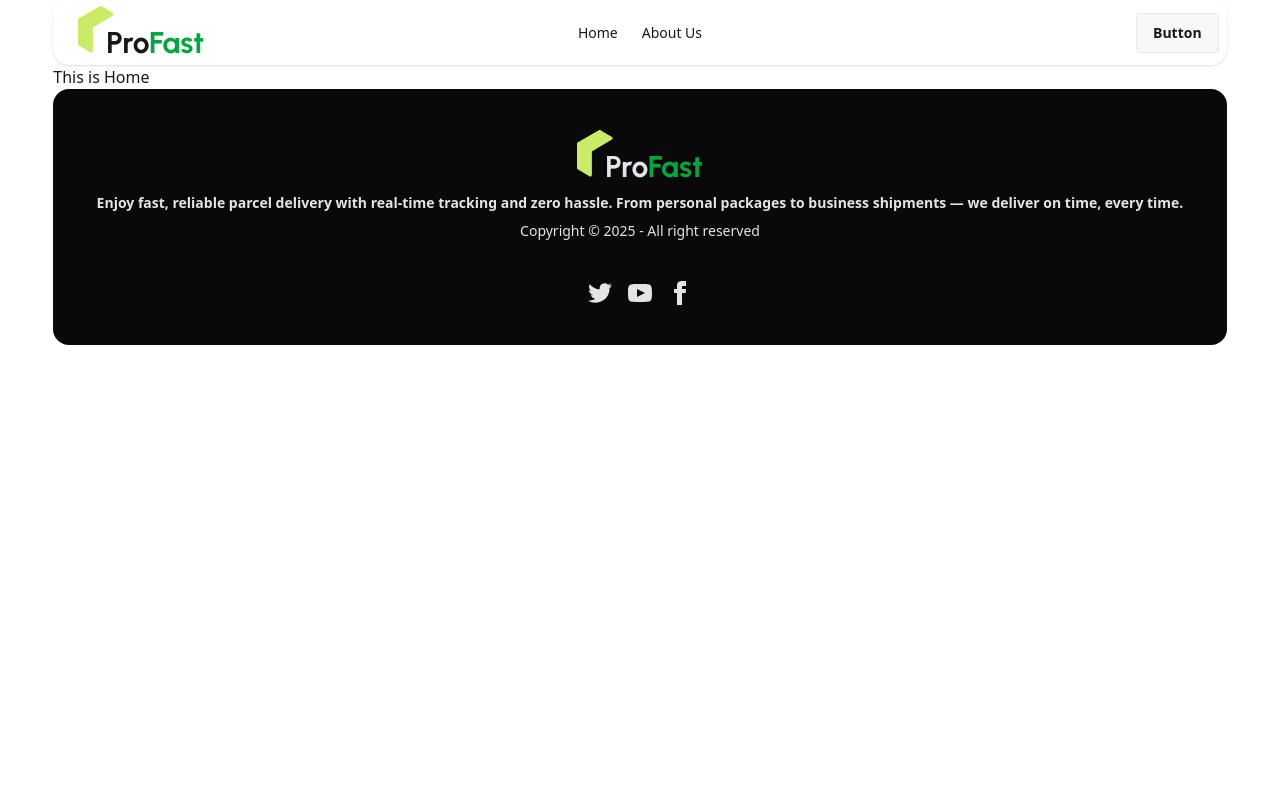
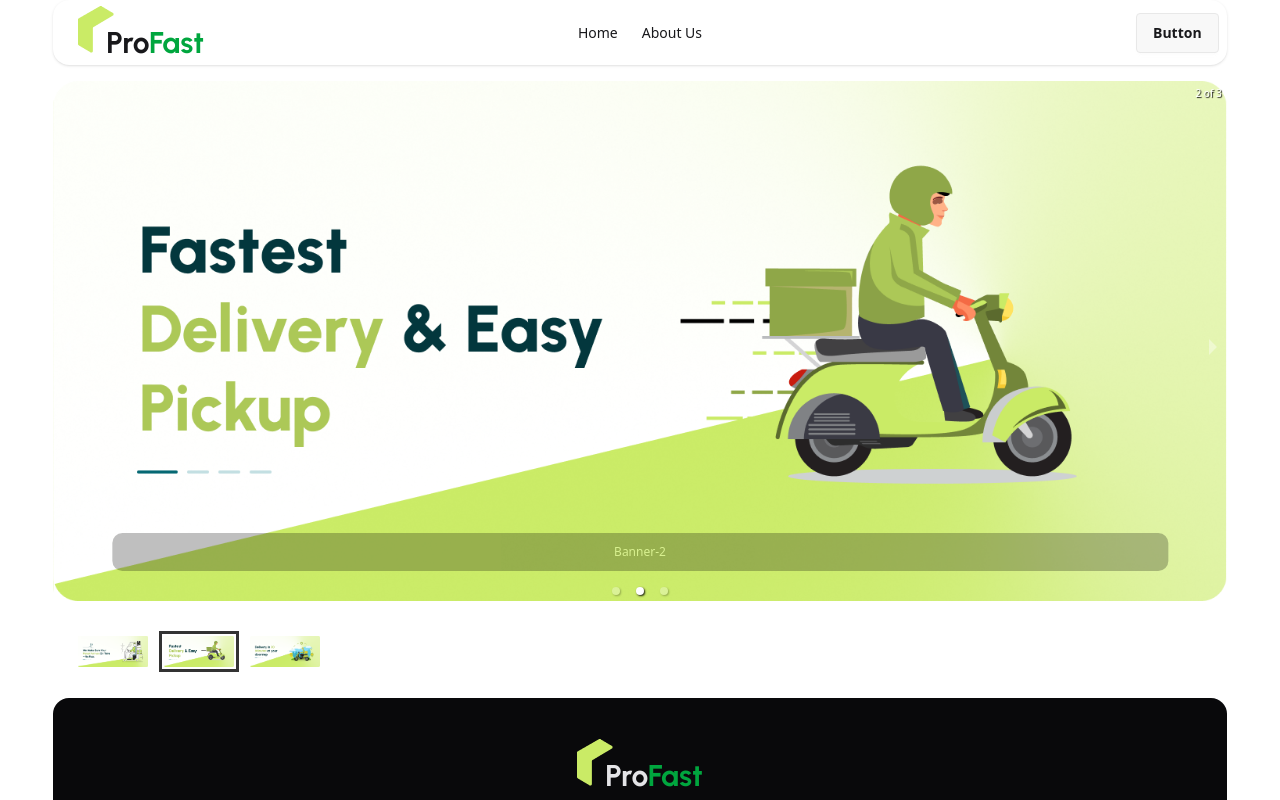
Before and after one commit to nahidkhan31/pro-fast-client-site, a React (Vite) app: page / in a window 1280 px wide. Shown: the top 800 px of the page. Built offline with nearby package versions, Linux system fonts and the light colour scheme.

Commit message:
added first banner section

```diff
--- a/package.json
+++ b/package.json
@@ -13,6 +13,7 @@
     "@tailwindcss/vite": "^4.1.11",
     "react": "^19.1.0",
     "react-dom": "^19.1.0",
+    "react-responsive-carousel": "^3.2.23",
     "react-router": "^7.6.3",
     "tailwindcss": "^4.1.11"
   },
--- /dev/null
+++ b/src/pages/Banner/Banner.jsx
@@ -0,0 +1,27 @@
+import React from "react";
+import { Carousel } from "react-responsive-carousel";
+import "react-responsive-carousel/lib/styles/carousel.min.css";
+import bannerImage1 from "../../assets/banner/banner1.png";
+import bannerImage2 from "../../assets/banner/banner2.png";
+import bannerImage3 from "../../assets/banner/banner3.png";
+
+const Banner = () => {
+  return (
+    <Carousel className="mt-4" autoPlay={true} infiniteLoop={true}>
+      <div className="rounded-2xl">
+        <img src={bannerImage1} />
+        <p className="legend">Banner-1</p>
+      </div>
+      <div>
+        <img src={bannerImage2} />
+        <p className="legend">Banner-2</p>
+      </div>
+      <div>
+        <img src={bannerImage3} />
+        <p className="legend">Banner-3</p>
+      </div>
+    </Carousel>
+  );
+};
+
+export default Banner;
--- a/src/pages/Home/Home.jsx
+++ b/src/pages/Home/Home.jsx
@@ -1,9 +1,10 @@
 import React from "react";
+import Banner from "../Banner/Banner";
 
 const Home = () => {
   return (
     <div>
-      <h2>This is Home</h2>
+      <Banner />
     </div>
   );
 };
```
Also changed, not shown: 2 other files (tests, documents, lock files or other folders).
